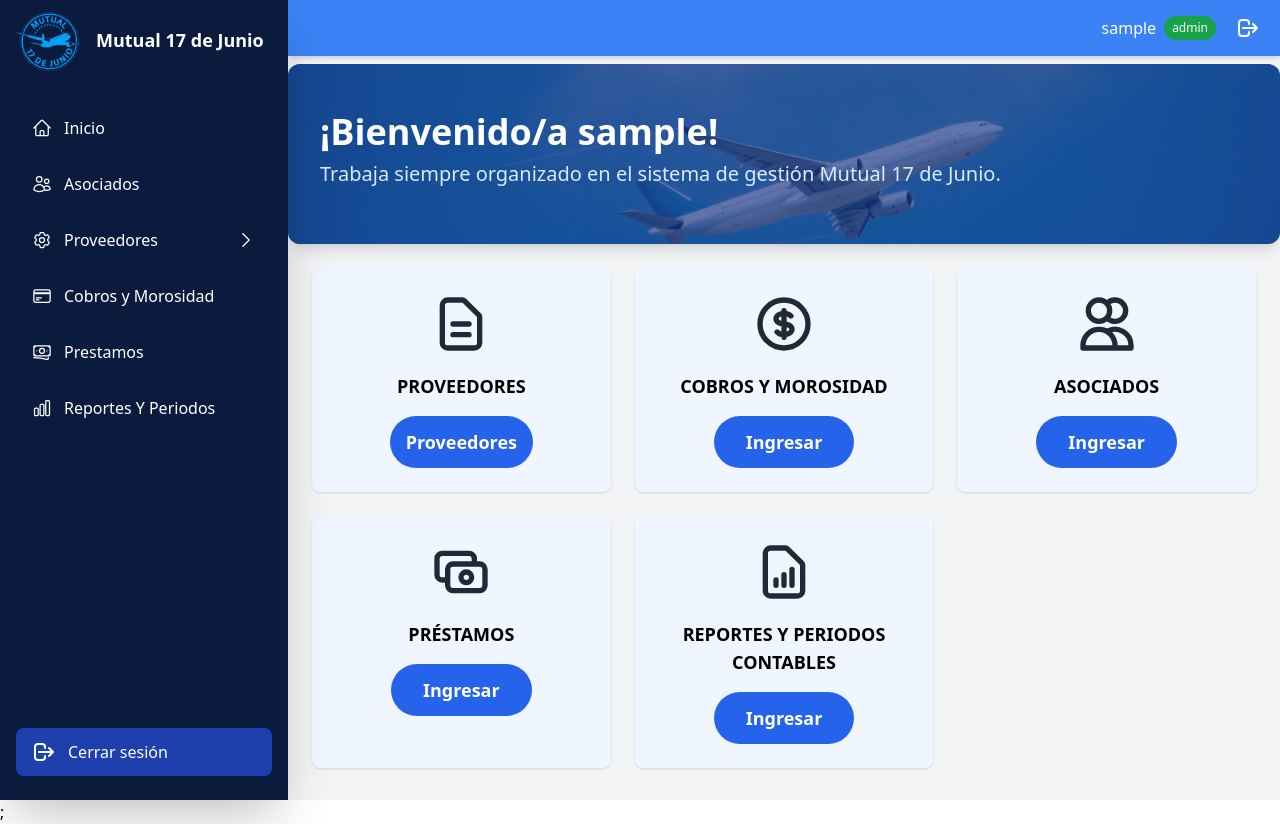
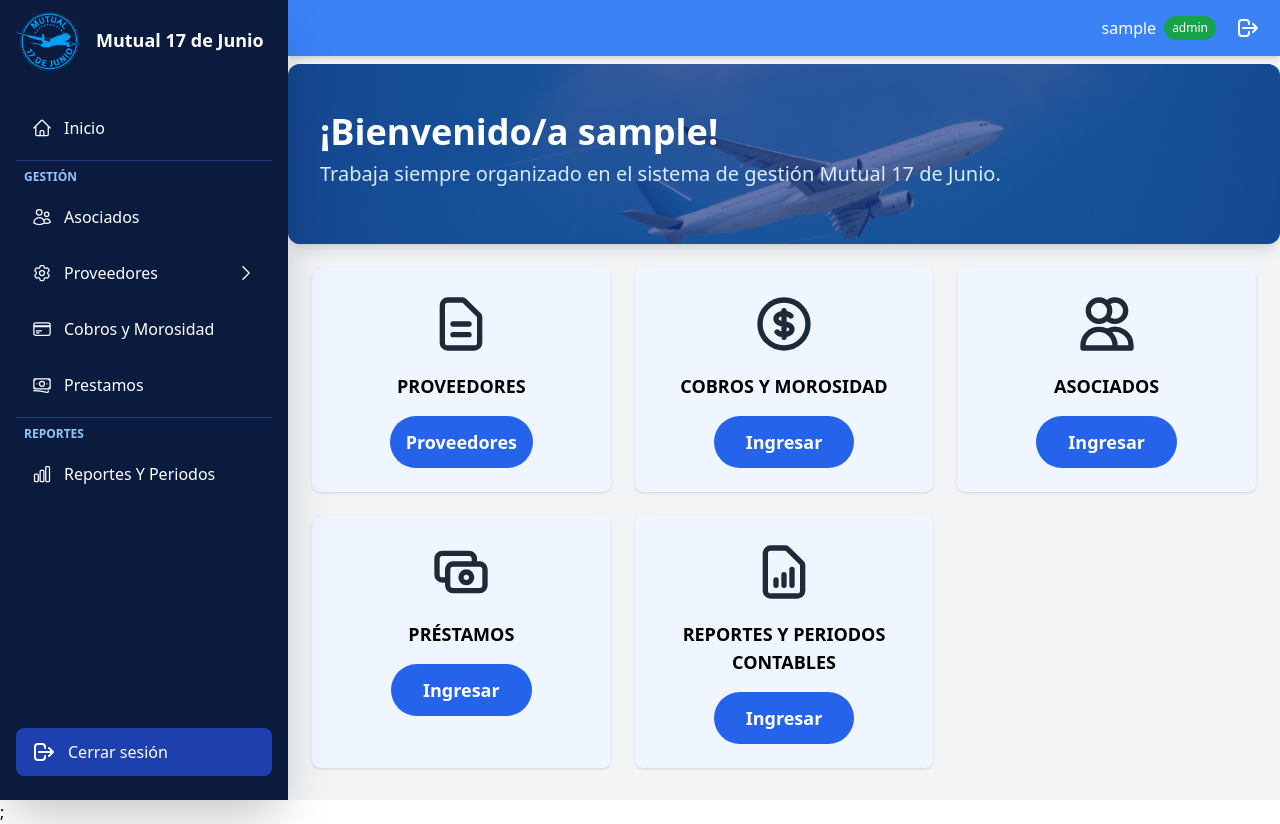
Before and after one commit to alanfrancoa/Mutual-17-Junio, a React (Create React App) app in the folder frontend/Mutual/: page /dashboard in a window 1280 px wide. Built offline with nearby package versions, Linux system fonts and the light colour scheme; no server answers; sample sign-in values are in the browser's storage.

Commit message:
Se estiliza sidebar

```diff
--- a/frontend/Mutual/src/pages/dashboard/components/Sidebar.tsx
+++ b/frontend/Mutual/src/pages/dashboard/components/Sidebar.tsx
@@ -49,9 +49,13 @@ const Sidebar: React.FC = () => {
           <HomeIcon className="h-5 w-5" />
           Inicio
         </a>
+        <hr className="my-2 border-blue-900" />
         {/* vista segun roles consultor, gestor y admin sidebar */}
         {userRole === "Consultor" ? (
           <>
+            <div className="mb-2 text-xs text-blue-300 font-semibold uppercase px-2">
+              Reportes
+            </div>
             <a
               href="/periodos"
               className="flex items-center gap-3 py-3 px-4 rounded-lg hover:bg-blue-700 transition font-medium"
@@ -61,6 +65,9 @@ const Sidebar: React.FC = () => {
           </>
         ) : (
           <>
+            <div className="mb-2 text-xs text-blue-300 font-semibold uppercase px-2">
+              Gestión
+            </div>
             <a
               href="/asociados"
               className="flex items-center gap-3 py-3 px-4 rounded-lg hover:bg-blue-700 transition font-medium"
@@ -68,7 +75,6 @@ const Sidebar: React.FC = () => {
               <UsersIcon className="h-5 w-5" />
               Asociados
             </a>
-
             <div className="relative">
               <button
                 onClick={toggleSuppliersMenu}
@@ -108,7 +114,6 @@ const Sidebar: React.FC = () => {
                 </div>
               )}
             </div>
-
             <a
               href="/cobros"
               className="flex items-center gap-3 py-3 px-4 rounded-lg hover:bg-blue-700 transition font-medium"
@@ -123,15 +128,23 @@ const Sidebar: React.FC = () => {
               <BanknotesIcon className="h-5 w-5" />
               Prestamos
             </a>
+            <hr className="my-2 border-blue-900" />
+            <div className="mb-2 text-xs text-blue-300 font-semibold uppercase px-2">
+              Reportes
+            </div>
             <a
               href="/periodos"
               className="flex items-center gap-3 py-3 px-4 rounded-lg hover:bg-blue-700 transition font-medium"
             >
               <ChartBarIcon className="h-5 w-5" /> Reportes Y Periodos
             </a>
-
             {/* Solo Administrador: Acceso Administrador */}
             {userRole === "Administrador" && (
+              <>
+                <hr className="my-2 border-blue-900" />
+                <div className="mb-2 text-xs text-blue-300 font-semibold uppercase px-2">
+                  Administrador
+                </div>
                 <div className="relative">
                   <button
                     onClick={toggleAdminMenu}
@@ -160,12 +173,12 @@ const Sidebar: React.FC = () => {
                         href="/auditoria"
                         className="flex items-center gap-3 py-2 px-4 rounded-lg hover:bg-blue-700 transition text-sm font-medium"
                       >
-                      <ClipboardDocumentListIcon className="h-4 w-4" />{" "}
-                      Auditorías
+                        <ClipboardDocumentListIcon className="h-4 w-4" /> Auditorías
                       </a>
                     </div>
                   )}
                 </div>
+              </>
             )}
           </>
         )}
```
Lines whose indentation alone changed are shown as unchanged.
